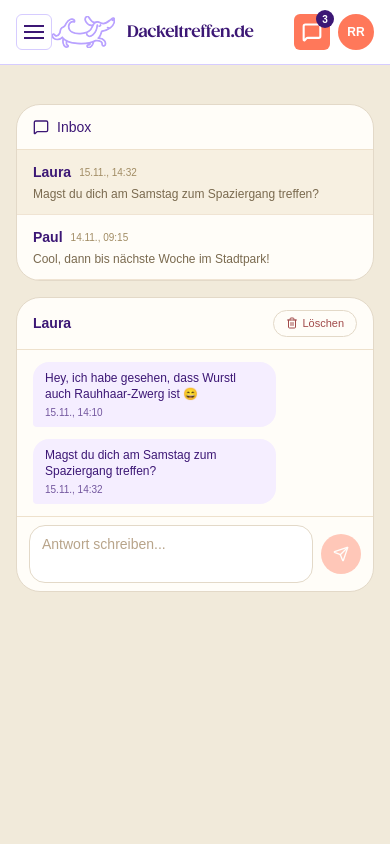
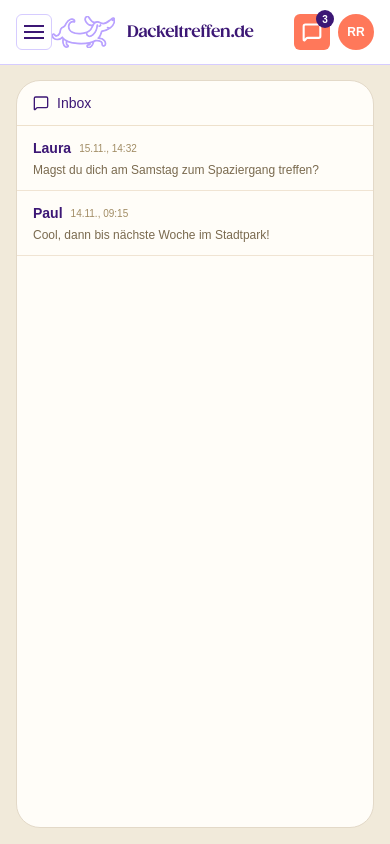
Before and after one commit to rainerroesing/dackeltreffen, a Next.js app: page /messages in a window 390 px wide. Built offline with nearby package versions, Linux system fonts and the light colour scheme.

Commit message:
Messenger Mobile

```diff
--- a/src/app/messages/page.tsx
+++ b/src/app/messages/page.tsx
@@ -1,7 +1,7 @@
 "use client";
 
 import { useState } from "react";
-import { MessageSquare, Trash2, Send } from "lucide-react";
+import { MessageSquare, Trash2, Send, ArrowLeft } from "lucide-react";
 
 type MessageBubble = {
   id: string;
@@ -77,12 +77,24 @@ function formatTime(iso: string) {
   });
 }
 
+// Helper, um Name + Hund immer gleich zu rendern
+function ThreadTitle(props: { name: string; dogName?: string }) {
+  const { name, dogName } = props;
+  return (
+    <span className="text-sm text-[#3C1775]">
+      <span className="font-semibold">{name}</span>
+      {dogName && <span className="font-normal"> mit {dogName}</span>}
+    </span>
+  );
+}
+
 export default function MessagesPage() {
   const [threads, setThreads] = useState<Thread[]>(initialThreads);
   const [selectedThreadId, setSelectedThreadId] = useState<string | null>(
     initialThreads[0]?.id ?? null
   );
   const [replyText, setReplyText] = useState("");
+  const [mobileView, setMobileView] = useState<"list" | "detail">("list");
 
   const selectedThread = threads.find((t) => t.id === selectedThreadId) || null;
 
@@ -98,14 +110,20 @@ export default function MessagesPage() {
       )
     );
     setSelectedThreadId(id);
+    setMobileView("detail"); // auf Mobile: in die Detailansicht springen
   }
 
   function handleDeleteThread(id: string) {
-    setThreads((prev) => prev.filter((t) => t.id !== id));
+    setThreads((prev) => {
+      const updated = prev.filter((t) => t.id !== id);
+      if (selectedThreadId === id) {
+        setSelectedThreadId(updated[0]?.id ?? null);
+      }
+      return updated;
+    });
 
-    if (selectedThreadId === id) {
-      const remaining = threads.filter((t) => t.id !== id);
-      setSelectedThreadId(remaining[0]?.id ?? null);
+    if (mobileView === "detail" && selectedThreadId === id) {
+      setMobileView("list");
     }
   }
 
@@ -141,14 +159,22 @@ export default function MessagesPage() {
 
   return (
     <div className="bg-[#F1EADA] w-full min-h-[calc(100vh-64px)]">
-      <div className="max-w-6xl mx-auto px-4 py-6 flex flex-col gap-4">
-        <header className="flex items-center justify-between">
+      {/* flex + volle Höhe unter dem Header */}
+      <div className="max-w-6xl mx-auto px-4 py-4 flex flex-col h-[calc(100vh-64px)]">
+       {/* <header className="flex items-center justify-between pb-2">
+          <div>
+            <h1 className="font-gazpacho text-3xl text-[#3C1775]">
+              Nachrichten
+            </h1>
+            <p className="text-xs text-[#6E5A9A]">
+              Unterhalte dich mit anderen Dackelmenschen.
+            </p>
+          </div>
+        </header>*/}
 
-        </header>
-
-        {/* Hauptbereich: Liste links, Chat rechts */}
-        <div className="grid grid-cols-1 md:grid-cols-[minmax(0,260px)_minmax(0,1fr)] gap-4 md:h-[70vh]">
-          {/* INBOX LISTE */}
+        {/* DESKTOP LAYOUT: always split view */}
+        <div className="hidden md:grid md:grid-cols-[minmax(0,260px)_minmax(0,1fr)] md:gap-4 md:flex-1 md:min-h-0">
+          {/* INBOX LISTE DESKTOP */}
           <aside className="rounded-3xl border border-[#E3D9C8] bg-[#FFFDF8] overflow-hidden flex flex-col">
             <div className="px-4 py-3 border-b border-[#EEE1CC] flex items-center gap-2 text-sm text-[#3C1775]">
               <MessageSquare className="w-4 h-4" />
@@ -169,24 +195,15 @@ export default function MessagesPage() {
                         type="button"
                         onClick={() => handleSelectThread(thread.id)}
                         className={`w-full text-left px-4 py-3 flex flex-col gap-1 border-b border-[#F0E4D3] transition ${
-                          isActive
-                            ? "bg-[#F7F0E1]"
-                            : "hover:bg-[#FAF4E8]"
+                          isActive ? "bg-[#F7F0E1]" : "hover:bg-[#FAF4E8]"
                         }`}
                       >
                         <div className="flex items-center justify-between gap-2">
                           <div className="flex flex-col">
-                            <span className="text-sm text-[#3C1775]">
-                              <span className="font-semibold">
-                                {thread.counterpartName}
-                              </span>
-                              {thread.counterDogName && (
-                                <span className="font-normal">
-                                  {" "}
-                                  mit {thread.counterDogName}
-                                </span>
-                              )}
-                            </span>
+                            <ThreadTitle
+                              name={thread.counterpartName}
+                              dogName={thread.counterDogName}
+                            />
                           </div>
                           <span className="text-[10px] text-[#A18C64]">
                             {formatTime(thread.updatedAt)}
@@ -197,7 +214,7 @@ export default function MessagesPage() {
                           <p className="text-xs text-[#7A6A4F] line-clamp-1">
                             {thread.lastMessagePreview}
                           </p>
-                          {/* Badge entfernt wie gewünscht */}
+                          {/* Kein Badge mehr */}
                         </div>
                       </button>
                     </li>
@@ -207,11 +224,11 @@ export default function MessagesPage() {
             )}
           </aside>
 
-          {/* CHAT-BEREICH */}
-          <section className="rounded-3xl border border-[#E3D9C8] bg-[#FFFDF8] flex flex-col">
+          {/* CHAT-BEREICH DESKTOP */}
+          <section className="rounded-3xl border border-[#E3D9C8] bg-[#FFFDF8] flex flex-col min-h-0">
             {selectedThread ? (
               <>
-                {/* Header der Konversation */}
+                {/* Header */}
                 <div className="px-4 py-3 border-b border-[#EEE1CC] flex items-center justify-between gap-3">
                   <div>
                     <h2 className="text-sm text-[#3C1775]">
@@ -237,7 +254,7 @@ export default function MessagesPage() {
                   </button>
                 </div>
 
-                {/* Nachrichtenverlauf */}
+                {/* Verlauf */}
                 <div className="flex-1 overflow-y-auto px-4 py-3 space-y-3 text-sm">
                   {selectedThread.messages.map((m) => (
                     <div
@@ -299,6 +316,139 @@ export default function MessagesPage() {
             )}
           </section>
         </div>
+
+        {/* MOBILE LAYOUT: zwei Schritte */}
+        <div className="md:hidden flex-1 min-h-0">
+          {mobileView === "list" || !selectedThread ? (
+            // MOBILE: NUR LISTE
+            <aside className="h-full rounded-3xl border border-[#E3D9C8] bg-[#FFFDF8] overflow-hidden flex flex-col">
+              <div className="px-4 py-3 border-b border-[#EEE1CC] flex items-center gap-2 text-sm text-[#3C1775]">
+                <MessageSquare className="w-4 h-4" />
+                <span>Inbox</span>
+              </div>
+
+              {threads.length === 0 ? (
+                <div className="flex-1 flex items-center justify-center p-4 text-xs text-[#7A6A4F]">
+                  Noch keine Nachrichten.
+                </div>
+              ) : (
+                <ul className="flex-1 overflow-y-auto">
+                  {threads.map((thread) => (
+                    <li key={thread.id}>
+                      <button
+                        type="button"
+                        onClick={() => handleSelectThread(thread.id)}
+                        className="w-full text-left px-4 py-3 flex flex-col gap-1 border-b border-[#F0E4D3] transition hover:bg-[#FAF4E8]"
+                      >
+                        <div className="flex items-center justify-between gap-2">
+                          <div className="flex flex-col">
+                            <ThreadTitle
+                              name={thread.counterpartName}
+                              dogName={thread.counterDogName}
+                            />
+                          </div>
+                          <span className="text-[10px] text-[#A18C64]">
+                            {formatTime(thread.updatedAt)}
+                          </span>
+                        </div>
+
+                        <p className="text-xs text-[#7A6A4F] line-clamp-1">
+                          {thread.lastMessagePreview}
+                        </p>
+                      </button>
+                    </li>
+                  ))}
+                </ul>
+              )}
+            </aside>
+          ) : (
+            // MOBILE: NUR DETAIL-VIEW
+            <section className="h-full rounded-3xl border border-[#E3D9C8] bg-[#FFFDF8] flex flex-col">
+              {/* Mobile Header mit Zurück */}
+              <div className="px-3 py-3 border-b border-[#EEE1CC] flex items-center gap-2">
+                <button
+                  type="button"
+                  onClick={() => setMobileView("list")}
+                  className="inline-flex h-8 w-8 items-center justify-center rounded-full border border-[#E3D9C8] bg-white text-[#3C1775]"
+                  aria-label="Zurück zur Inbox"
+                >
+                  <ArrowLeft className="w-4 h-4" />
+                </button>
+                <div className="flex flex-col">
+                  <span className="text-xs uppercase tracking-wide text-[#A18C64]">
+                    Konversation
+                  </span>
+                  <h2 className="text-sm text-[#3C1775]">
+                    <span className="font-semibold">
+                      {selectedThread!.counterpartName}
+                    </span>
+                    {selectedThread!.counterDogName && (
+                      <span className="font-normal">
+                        {" "}
+                        mit {selectedThread!.counterDogName}
+                      </span>
+                    )}
+                  </h2>
+                </div>
+              </div>
+
+              {/* Verlauf */}
+              <div className="flex-1 overflow-y-auto px-4 py-3 space-y-3 text-sm">
+                {selectedThread!.messages.map((m) => (
+                  <div
+                    key={m.id}
+                    className={`flex ${
+                      m.fromMe ? "justify-end" : "justify-start"
+                    }`}
+                  >
+                    <div
+                      className={`max-w-[80%] rounded-2xl px-3 py-2 text-xs ${
+                        m.fromMe
+                          ? "bg-[#FF785A] text-white rounded-br-sm"
+                          : "bg-[#F5EEFF] text-[#3C1775] rounded-bl-sm"
+                      }`}
+                    >
+                      <p>{m.text}</p>
+                      <span className="mt-1 block text-[10px] opacity-70">
+                        {formatTime(m.createdAt)}
+                      </span>
+                    </div>
+                  </div>
+                ))}
+
+                {selectedThread!.messages.length === 0 && (
+                  <p className="text-xs text-[#7A6A4F]">
+                    Noch keine Nachrichten in diesem Chat.
+                  </p>
+                )}
+              </div>
+
+              {/* Antwortbereich */}
+              <form
+                className="border-t border-[#EEE1CC] px-3 py-2 flex items-end gap-2"
+                onSubmit={(e) => {
+                  e.preventDefault();
+                  handleSendReply();
+                }}
+              >
+                <textarea
+                  rows={2}
+                  value={replyText}
+                  onChange={(e) => setReplyText(e.target.value)}
+                  placeholder="Antwort schreiben..."
+                  className="flex-1 resize-none rounded-2xl border border-[#E3D9C8] bg-white px-3 py-2 text-sm text-[#3C1775] placeholder:text-[#B8A48A] focus:outline-none focus:ring-2 focus:ring-[#B9A2FF]"
+                />
+                <button
+                  type="submit"
+                  disabled={!replyText.trim()}
+                  className="flex h-10 w-10 items-center justify-center rounded-full bg-[#FF785A] text-white disabled:opacity-40 disabled:cursor-not-allowed hover:bg-[#ff8b70] transition self-center"
+                >
+                  <Send className="w-4 h-4" />
+                </button>
+              </form>
+            </section>
+          )}
+        </div>
       </div>
     </div>
   );
```
